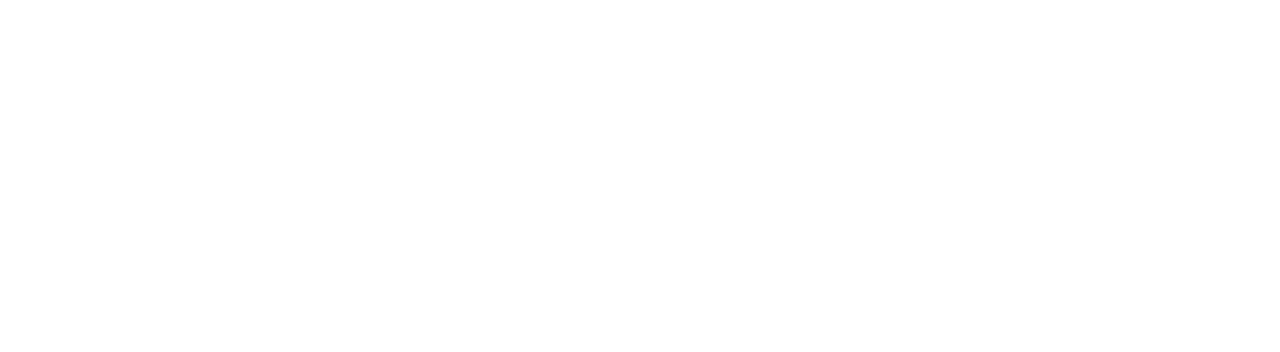
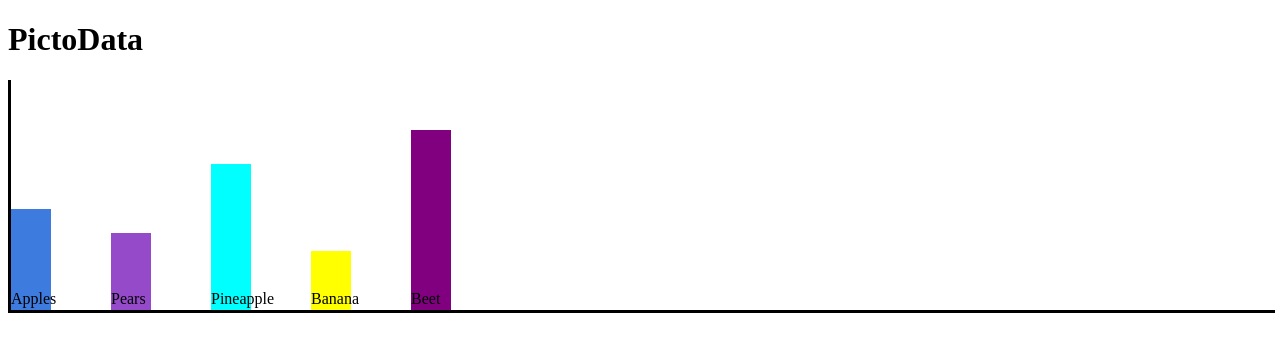
Before and after one commit to niralpatel02/PictoData, a plain HTML site: page index.html in a window 1280 px wide. Drawn offline with Linux system fonts and the light colour scheme.

Commit message:
Update webpage

```diff
--- a/index.html
+++ b/index.html
@@ -5,11 +5,30 @@
             <title>PictoData</title>
         <meta name="viewport" content="width=device-width, initial-scale=1">
 
+        <link rel="stylesheet" href="styles.css">
+
         <script type="text/javascript" src='PictoData.js'></script>
 
     </head>
     <body>
-
-
+        <h1>PictoData</h1>
+        <div id="bar" class="graph"></div>
+        <script>
+        var a = new Graph()
+        a.bar({
+            'Element': document.getElementById("bar"),
+            'Data': [45, 10, 34, 65],
+            'Labels': ['Apples', 'Oranges', 'Pears', 'Pineapple'],
+            'colours': ['#3e7bde', '#cf8934', '#954bc9', 'Aqua'],
+            'height': 200,
+            'width': 500
+        })
+        a.addData({
+            'Data': [26, 80],
+            'Labels': ['Banana', 'Beet'],
+            'colours': ['Yellow', 'Purple']
+        })
+        a.removeData(1)
+        </script>
     </body>
 </html>
```
